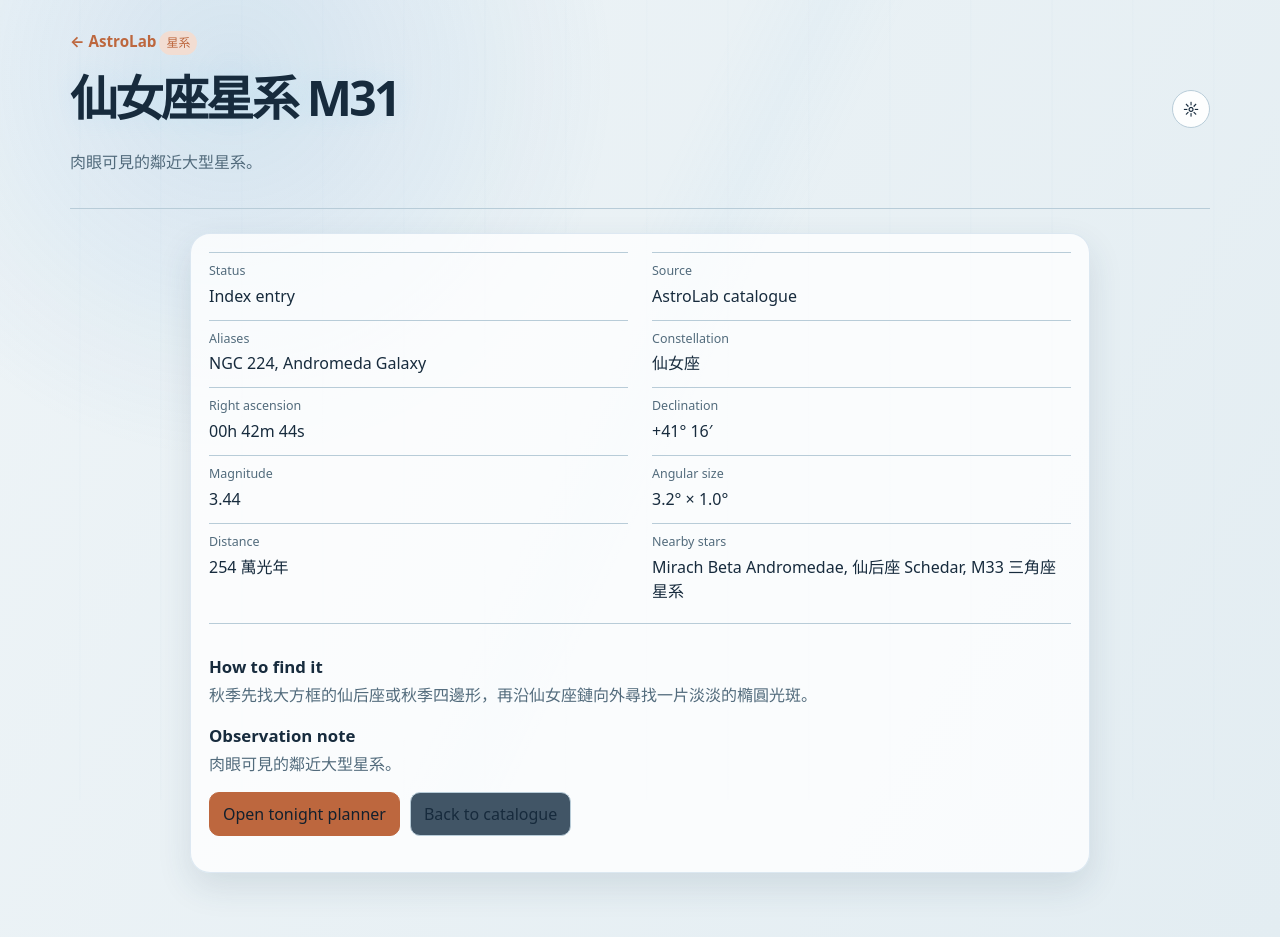
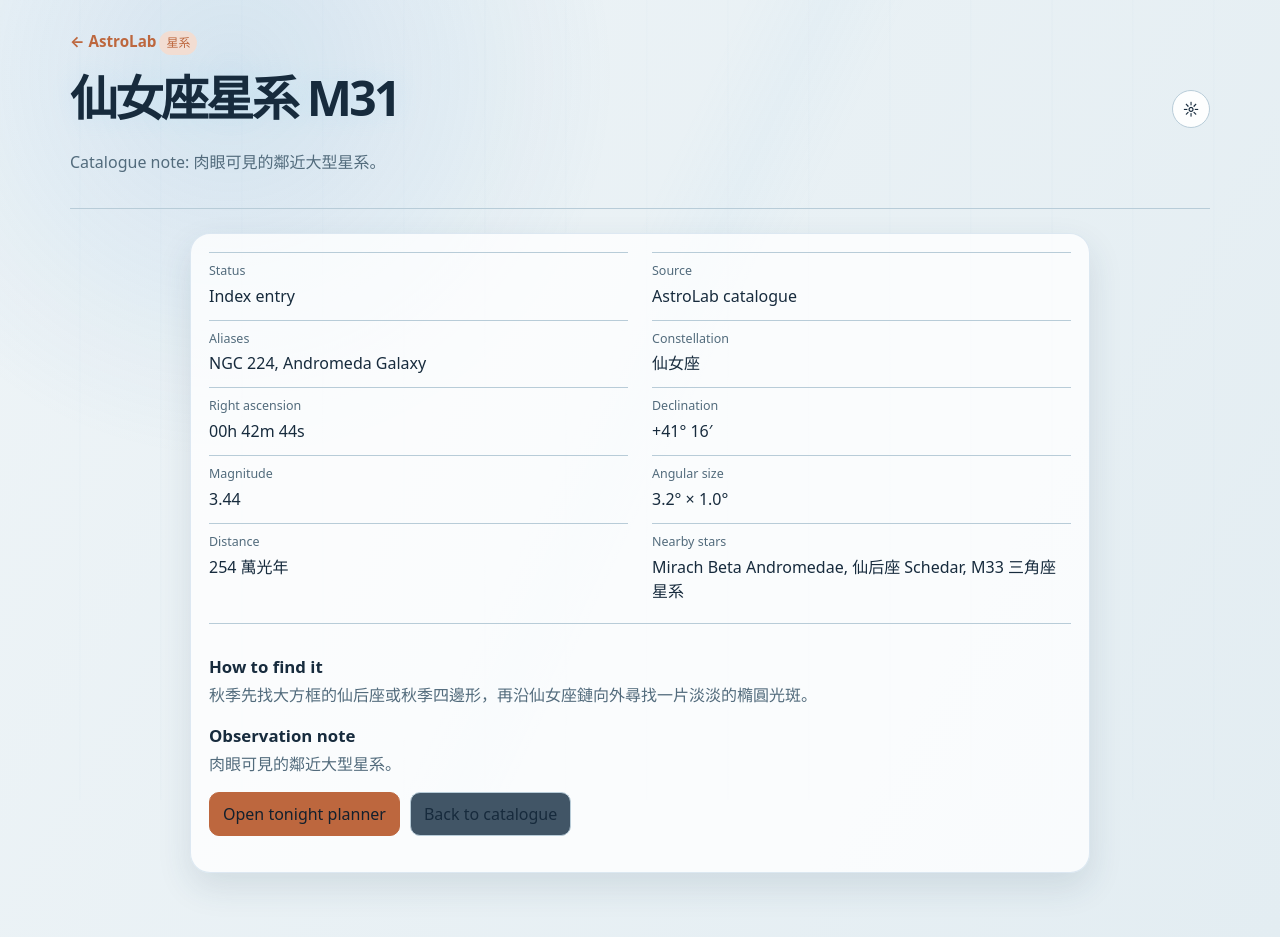
Before and after one commit to oMiki0826o/AstroLab, a Next.js app: page /en/astro/object/m31 in a window 1280 px wide. Built offline with nearby package versions, Linux system fonts and the light colour scheme.

Commit message:
修正AstroLab英文詳細頁導向

```diff
--- a/app/en/astro/object/[id]/page.tsx
+++ b/app/en/astro/object/[id]/page.tsx
@@ -19,7 +19,7 @@ export default async function EnglishAstroObject({ params }: { params: Promise<{
           <Link className="back" href="/AstroLab/en/">← AstroLab</Link>
           <span className="tag">{item.type}</span>
           <h1>{item.name}</h1>
-          <p className="muted">{item.note}</p>
+          <p className="muted">Catalogue note: {item.note}</p>
         </div>
         <ThemeToggle />
       </div>
@@ -38,7 +38,7 @@ export default async function EnglishAstroObject({ params }: { params: Promise<{
           <div><dt>Nearby stars</dt><dd>{item.nearbyStars?.join(", ") || "Not yet curated"}</dd></div>
         </dl>
         <div className="object-note"><h2>How to find it</h2><p>{item.searchGuide || "Use the constellation and coordinates to locate this target on a star chart."}</p><h2>Observation note</h2><p>{item.note}</p></div>
-        <div className="actions"><Link className="button primary" href={`/AstroLab/astro/tonight/?target=${item.id}`}>Open tonight planner</Link><Link className="button" href="/AstroLab/astro/">Back to catalogue</Link></div>
+        <div className="actions"><Link className="button primary" href={`/AstroLab/en/astro/tonight/?target=${item.id}`}>Open tonight planner</Link><Link className="button" href="/AstroLab/en/astro/">Back to catalogue</Link></div>
       </section>
     </main>
   );
```
